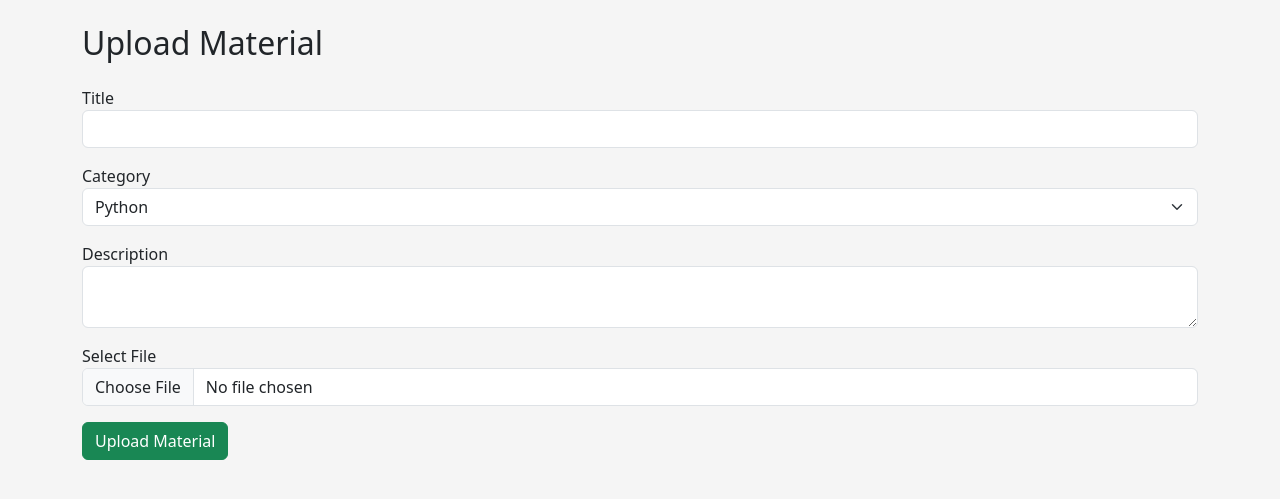
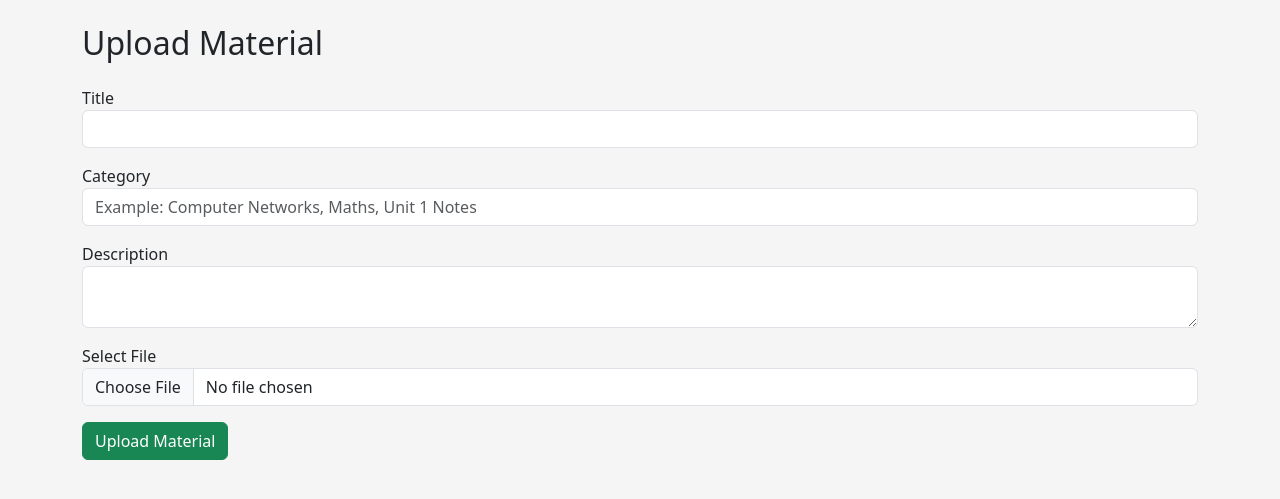
Before and after one commit to mmdanees/CBIT-MaterialHub, a Flask app: page /upload in a window 1280 px wide. Shown: the part 70-569 px from the top of the page. Run offline with Flask 3, Linux system fonts and the light colour scheme; the visitor is signed in with stand-in values (Sample User, id 1).

Commit message:
Change category selection to text input
Replaced select dropdown with text input for category.

```diff
--- a/templates/upload.html
+++ b/templates/upload.html
@@ -20,17 +20,12 @@ required>
 <div class="mb-3">
 <label>Category</label>
 
-<select
+<input
+type="text"
 name="category"
-class="form-select">
-
-<option>Python</option>
-<option>Java</option>
-<option>DBMS</option>
-<option>Machine Learning</option>
-<option>OpenCV</option>
-
-</select>
+class="form-control"
+placeholder="Example: Computer Networks, Maths, Unit 1 Notes"
+required>
 
 </div>
 
```
